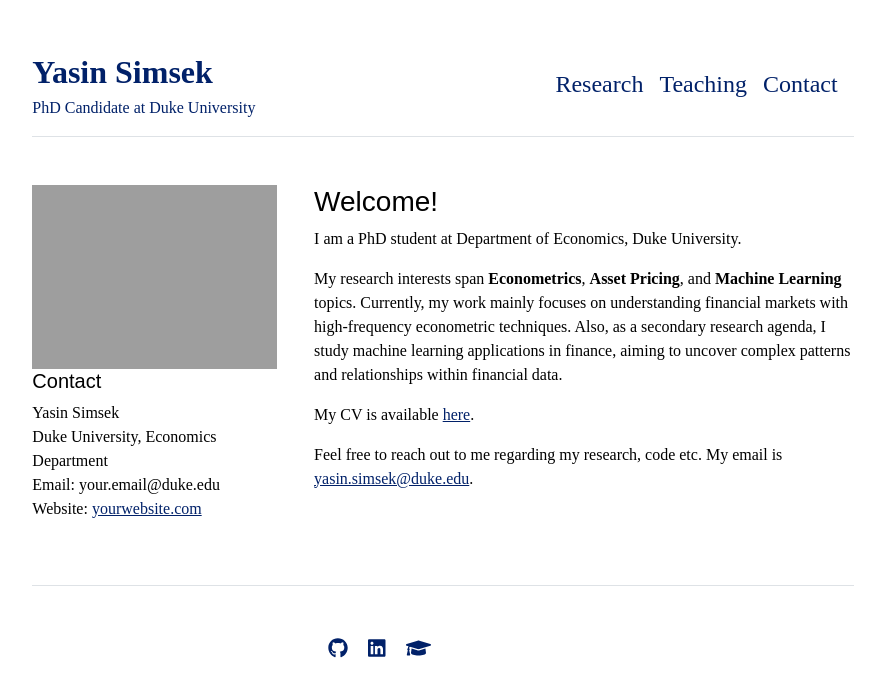
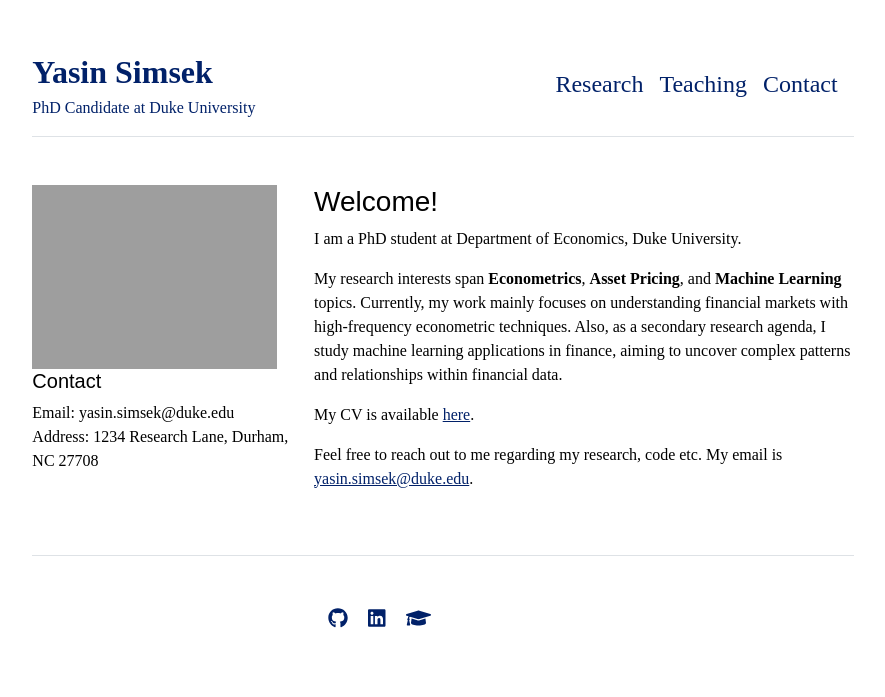
Before and after one commit to yasin-simsek/yasin-simsek.github.io, a Jekyll site: the page built from index.md, in a window 1280 px wide. Shown: the top 697 px of the page, without its empty margins (197-1082 px from the left). Built offline with Jekyll 4.4.1, drawn with Linux system fonts in a browser that asks for light colours.

Commit message:
contact details added

```diff
--- a/_layouts/home.html
+++ b/_layouts/home.html
@@ -7,12 +7,11 @@ layout: default
   <div class="col-md-4">
     <img src="{{ site.github.url }}/assets/img/duke_photo.jpg" alt="Profile Photo" class="img-fluid" style="max-width: 95%; height: auto;">
     <div>
+
       <h5>Contact</h5>
       <p>
-        Yasin Simsek<br>
-        Duke University, Economics Department<br>
-        Email: your.email@duke.edu<br>
-        Website: <a href="https://yourwebsite.com">yourwebsite.com</a>
+        <span style="color: blue;"></span>Email:</span> yasin.simsek@duke.edu<br>
+        <span style="color: blue;"></span>Address:</span> 1234 Research Lane, Durham, NC 27708<br>
       </p>
     </div>
   </div>
```
